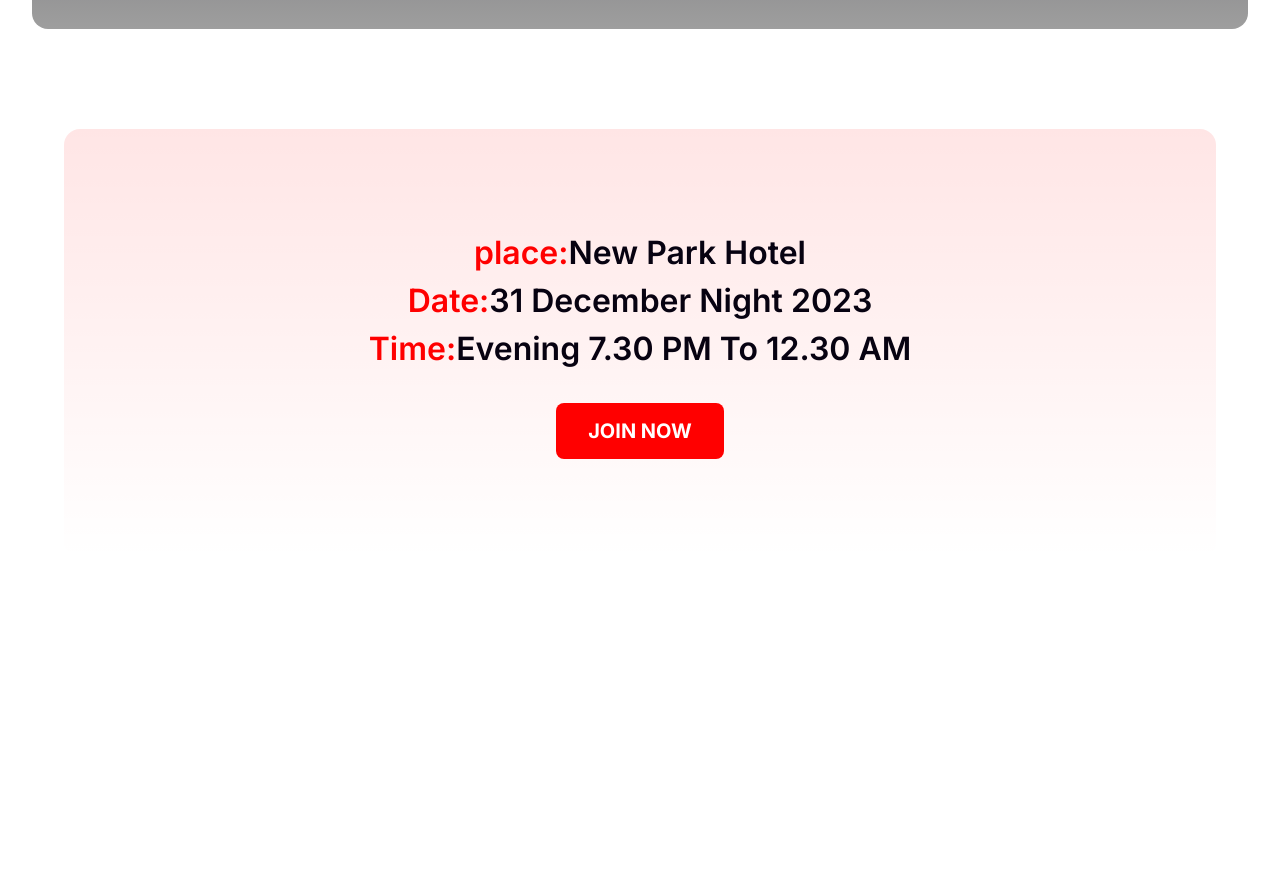
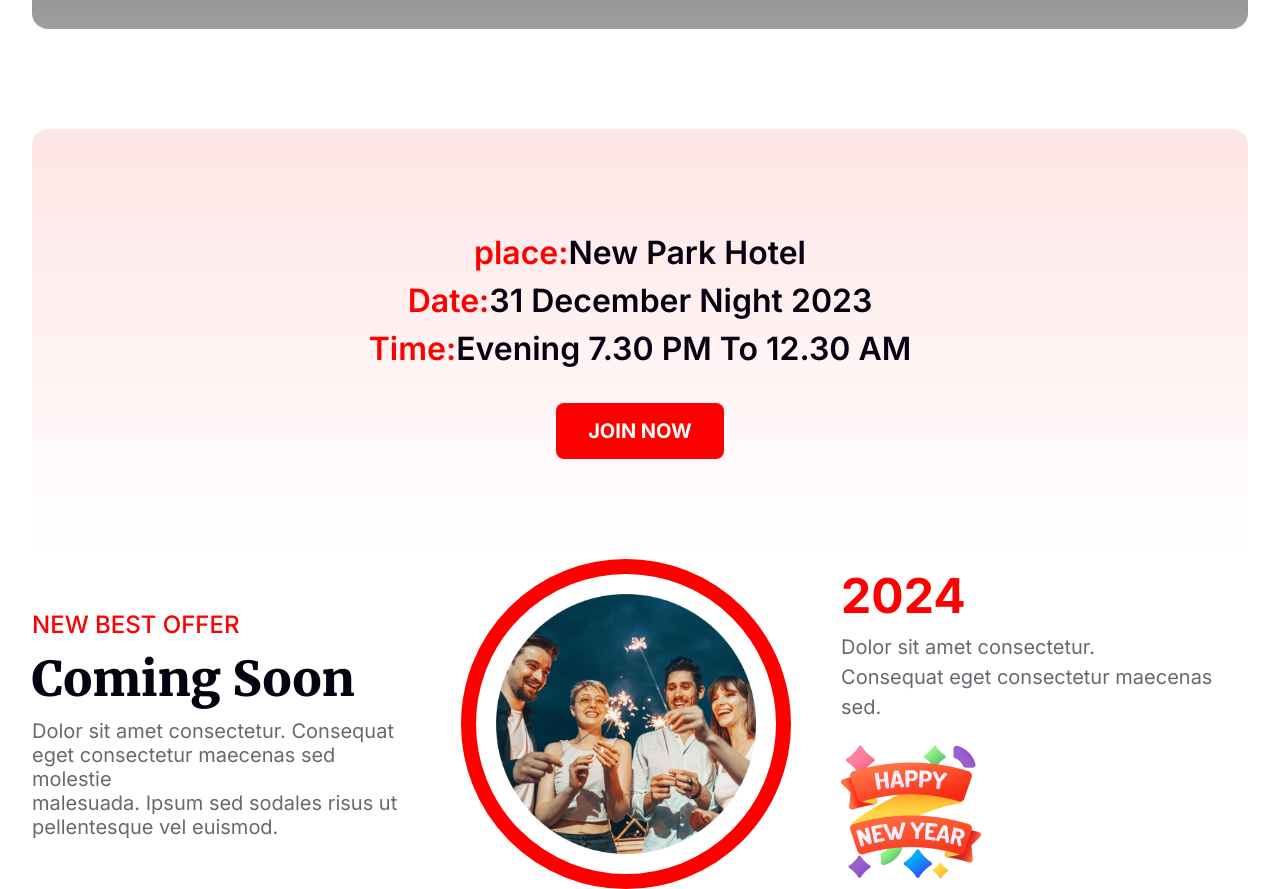
Before and after one commit to ProgSomel/New-Year-New-Mission, a plain HTML site: page index.html in a window 1280 px wide. Shown: the part 2120-3009 px from the top of the page. Before the commit the page ends 2679 px from the top, so only its background shows below. Drawn offline with Linux system fonts and the light colour scheme; grey boxes are pictures that could not be loaded.

Commit message:
New Best Offer Section Done

```diff
--- a/index.html
+++ b/index.html
@@ -52,6 +52,22 @@
             <button>JOIN NOW</button>
             </div>
         </section>
+        <!--! Best Offer Section  -->
+        <section class="best-offer-container">
+            <div class="new-best-offer">
+                <h3 class="best-offer-title">NEW BEST OFFER</h3>
+                <h1 class="best-offer-title-2">Coming Soon</h1>
+                <p class="best-offer-des">Dolor sit amet consectetur. Consequat<br>eget consectetur maecenas sed molestie<br>malesuada. Ipsum sed sodales risus ut<br>pellentesque vel euismod. </p>
+            </div>
+            <div class="best-offer-img">
+                <img src="images/Ellipse 1.png" alt="">
+            </div>
+            <div class="twenty-four">
+                <h1 class="twenty-four-title">2024</h1>
+                <p class="twenty-four-des">Dolor sit amet consectetur. <br> Consequat eget consectetur maecenas sed.</p>
+                <img src="images/Group 96.png" alt="">
+            </div>
+        </section>
 
     </main>
     <footer></footer>
--- a/styles/style.css
+++ b/styles/style.css
@@ -135,7 +135,7 @@ body {
     rgba(255, 0, 0, 0.1) 0%,
     rgba(255, 0, 0, 0) 100%
   );
-  width: 90%;
+  width: 95%;
   margin: 0 auto;
   border-radius: 16px;
   display: flex;
@@ -145,8 +145,8 @@ body {
 }
 
 .join-now-container div {
-    padding: 100px;
-    line-height: 1.5;
+  padding: 100px;
+  line-height: 1.5;
 }
 
 .join-now-container span {
@@ -179,3 +179,72 @@ body {
   font-weight: 700;
   margin-top: 30px;
 }
+
+/*! Best Offer Section Style  */
+.best-offer-container {
+  display: flex;
+  align-items: center;
+  justify-content: center;
+  gap: 50px;
+  width: 95%;
+  margin: 0 auto;
+}
+
+.best-offer-img {
+  width: 260px;
+  height: 260px;
+  border-radius: 463px;
+  border: 15px solid #f00;
+  padding: 20px;
+
+}
+
+.best-offer-img img {
+  width: 260px;
+  height: 260px;
+}
+
+.best-offer-title {
+  color: #f00;
+  font-family: Inter;
+  font-size: 24px;
+  font-weight: 500;
+  margin-bottom: 10px;
+}
+
+.best-offer-title-2 {
+  color: #070211;
+  font-family: Merriweather;
+  font-size: 48px;
+  font-weight: 900;
+  margin-bottom: 10px;
+}
+
+.best-offer-des {
+  color: rgba(7, 2, 17, 0.6);
+  font-family: Inter;
+  font-size: 20px;
+  font-weight: 400;
+}
+
+.twenty-four {
+    line-height: 1.5;
+}
+
+.twenty-four img {
+    margin-top: 20px;
+}
+
+.twenty-four-title {
+  color: #f00;
+  font-family: Inter;
+  font-size: 48px;
+  font-weight: 700;
+}
+
+.twenty-four-des {
+  color: rgba(7, 2, 17, 0.6);
+  font-family: Inter;
+  font-size: 20px;
+  font-weight: 400;
+}
```
